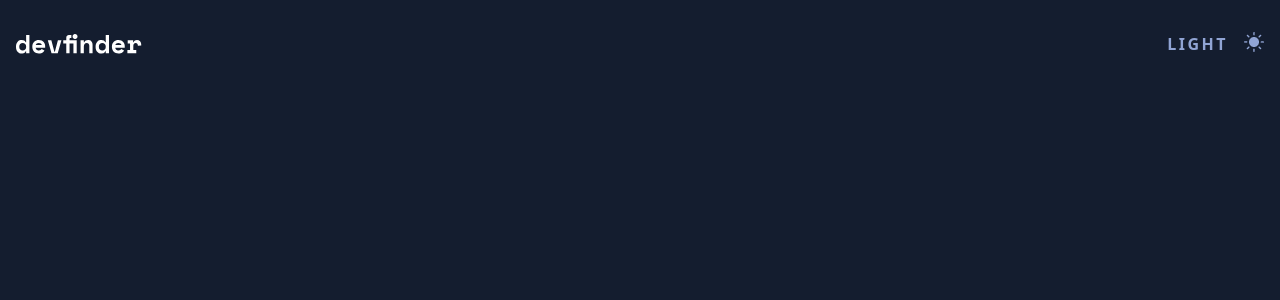
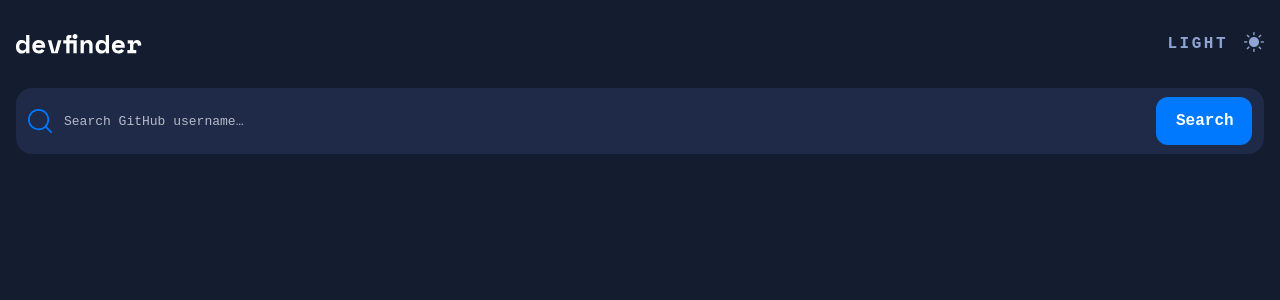
Before and after one commit to Kevin-AC/frontend-mentor-junior, a React (Vite) app in the folder github-user-search-app/: page / in a window 1280 px wide. Shown: the top 300 px of the page. Built offline with nearby package versions, Linux system fonts and the light colour scheme.

Commit message:
feat: agregar componente Search para búsqueda de usuarios de GitHub

```diff
--- a/github-user-search-app/src/App.jsx
+++ b/github-user-search-app/src/App.jsx
@@ -1,11 +1,13 @@
 import Header from "./components/Header"
+import Search from "./components/Search"
 
 function App() {
 
   return (
-    <main className="bg-Neutral-900 w-full h-screen py-8 px-4  ">
-      <div className="w-auto h-auto ">
+    <main className="bg-Neutral-900 w-full h-screen py-8 px-4 font-space  ">
+      <div className="w-auto h-auto space-y-8 ">
         <Header/>
+        <Search/>
       </div>
     </main>
   )
--- /dev/null
+++ b/github-user-search-app/src/components/Search.jsx
@@ -0,0 +1,14 @@
+export default function Search(){
+    return(
+       <section className="flex items-center relative">
+            <img className="absolute pl-3 "
+                src="/assets/icon-search.svg"
+                alt="icon-search" />
+            <input className="w-full h-16.5 pl-12 text-Neutral-100 bg-Neutral-800 rounded-2xl placeholder:text-[13px]/[1.4] placeholder:opacity-70 placeholder:leading-35   placeholder:text-Neutral-100  "
+                type="text"
+                placeholder="Search GitHub username…" />
+            <button className="absolute right-3 w-24 h-12 bg-Blue-500 rounded-xl px-5 py-3 text-Neutral-0 font-bold">Search</button>
+
+       </section>
+    )
+}
```
